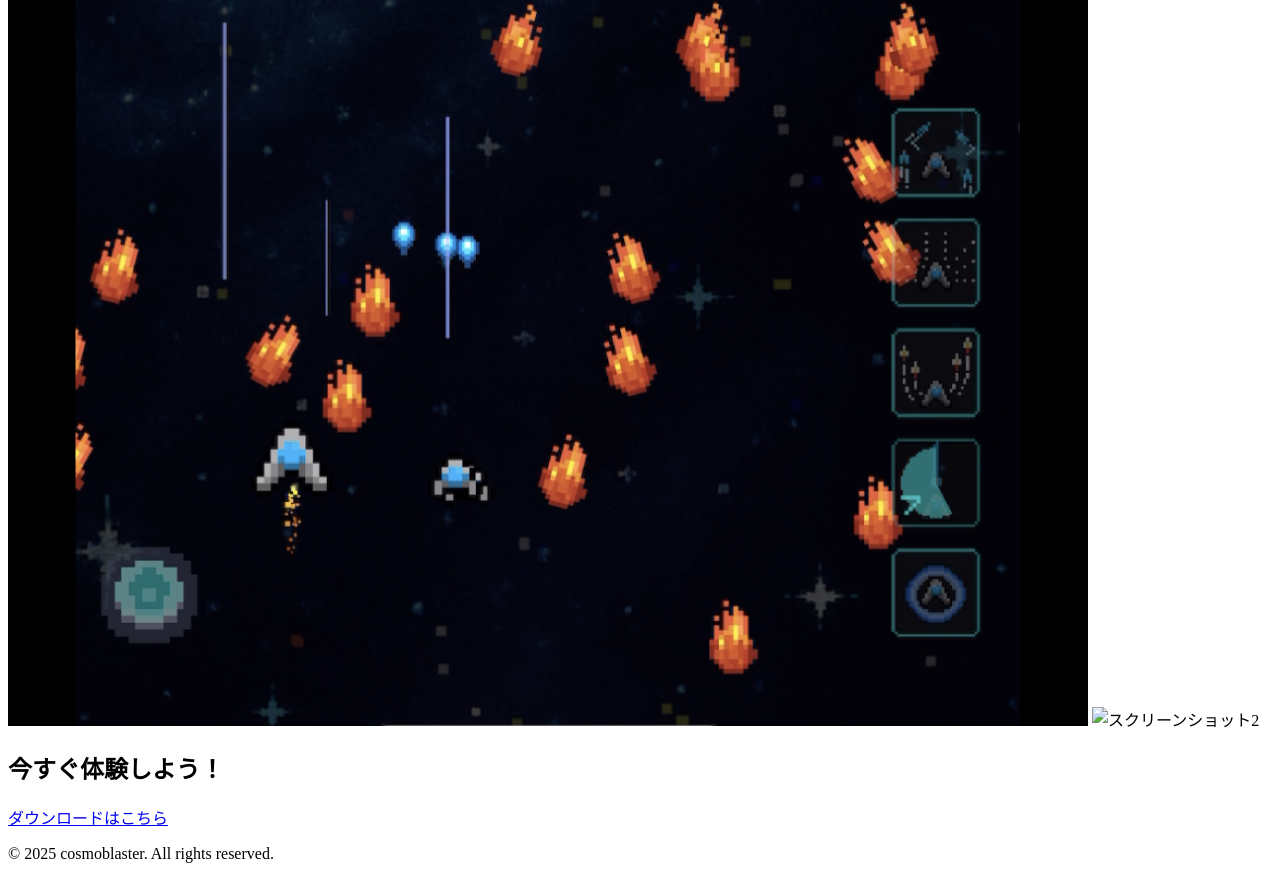
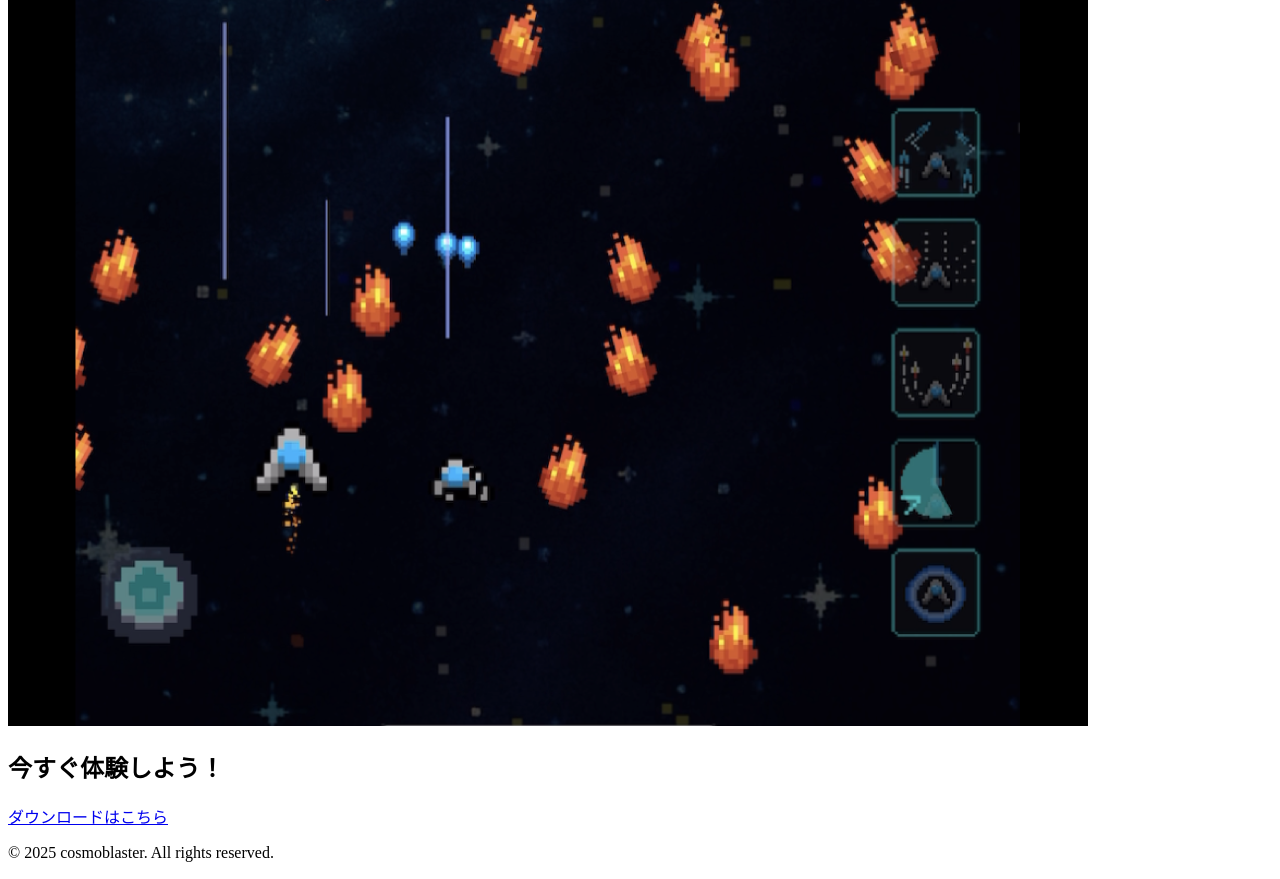
Before and after one commit to tinyforest17/cosmoblasterw, a plain HTML site: page index.html in a window 1280 px wide. Shown: the part 1677-2556 px from the top of the page. Drawn offline with Linux system fonts and the light colour scheme.

Commit message:
Update index.html

```diff
--- a/index.html
+++ b/index.html
@@ -25,7 +25,6 @@
     <h2>スクリーンショット</h2>
     <div class="screenshots-list">
       <img src="携帯電話版のスクリーンショット_5_1080x1920.png" alt="スクリーンショット1">
-      <img src="screenshot2.png" alt="スクリーンショット2">
     </div>
   </section>
   <section class="cta">
```
